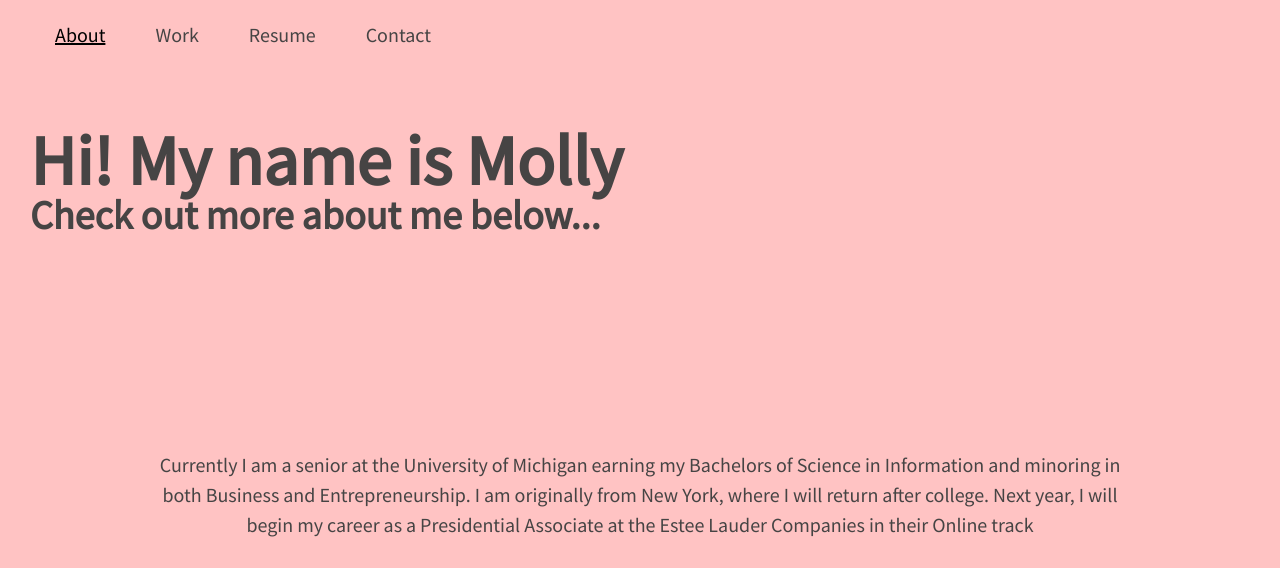
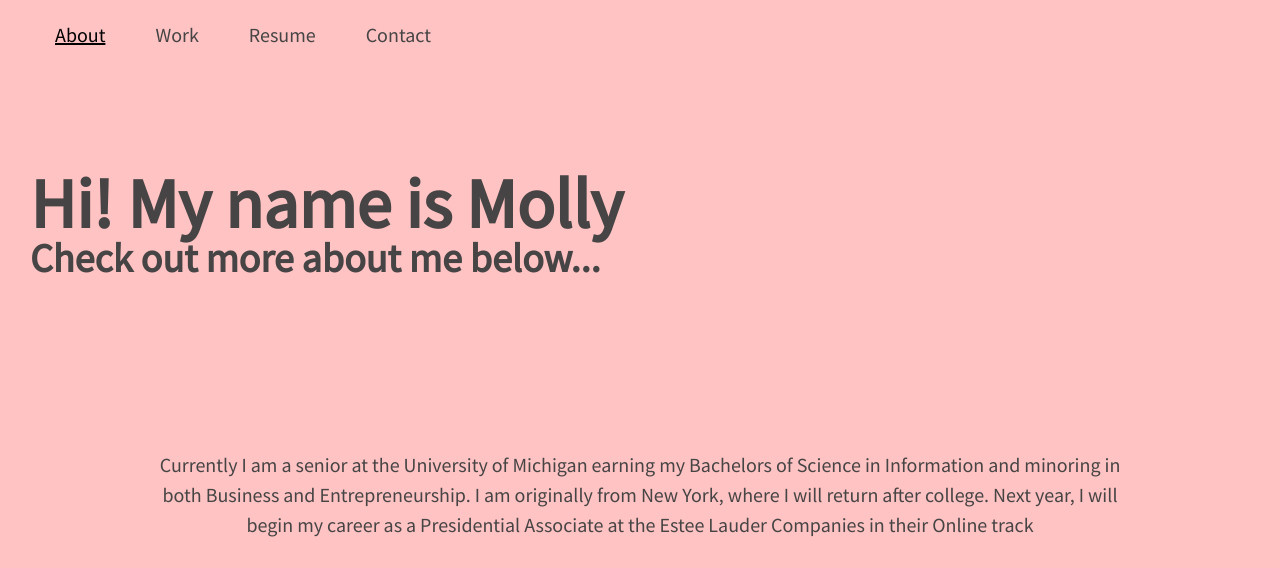
Before and after one commit to mollyheller/portfolio, a plain HTML site: page index.html in a window 1280 px wide. Shown: the top 568 px of the page. Drawn offline with Linux system fonts and the light colour scheme.

Commit message:
Add files via upload

```diff
--- a/css/style.css
+++ b/css/style.css
@@ -26,9 +26,9 @@ h2{
 }
 
 .intro{
-  padding-top: 80px;
-  padding-bottom: 140px;
   text-align: center;
+  margin-top: auto;
+  margin-bottom: auto;
 }
 
 a.skip {
```
